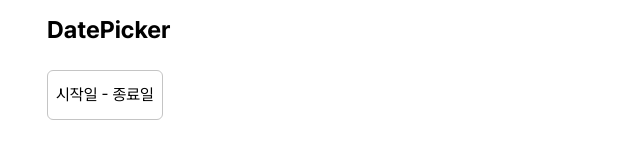
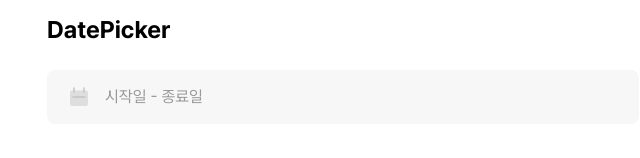
Before and after one commit to ddumini/albamate, a Next.js app: page /test/sumin in a window 1280 px wide. Shown: the part 646-804 px from the top of the page, without its empty margins (297-937 px from the left). Built offline with nearby package versions, Linux system fonts and the light colour scheme.

Commit message:
🎨 Style: date picker ui 수정 완료
style: date picker ui 수정 완료

```diff
--- a/src/shared/components/common/date-picker/index.tsx
+++ b/src/shared/components/common/date-picker/index.tsx
@@ -5,6 +5,7 @@ import '@/app/day-picker-override.css'; // react day picker 커스텀 오버라
 
 import { format } from 'date-fns';
 import { ko } from 'date-fns/locale';
+import Image from 'next/image';
 import { useEffect, useRef, useState } from 'react';
 import { DateRange, DayPicker } from 'react-day-picker';
 import { twMerge } from 'tailwind-merge';
@@ -57,15 +58,27 @@ const DatePicker = ({
   };
 
   return (
-    <div ref={containerRef} className="relative inline-block">
+    <div ref={containerRef} className="relative">
       <button
         className={twMerge(
-          'rounded-md border border-gray-200 bg-white px-8 py-12',
+          'flex h-54 w-full items-center gap-8 rounded-lg bg-background-200 px-14 text-gray-400',
+          isOpen && 'border border-gray-200',
+          dateRange?.from && dateRange?.to && 'text-black-400',
           disabled && 'cursor-not-allowed'
         )}
         disabled={disabled}
         onClick={() => setIsOpen(!isOpen)}
       >
+        <Image
+          alt="calendar"
+          height={36}
+          src={
+            dateRange?.from && dateRange?.to
+              ? '/icons/calendar-gray.svg'
+              : '/icons/calendar-fill.svg'
+          }
+          width={36}
+        />
         {getDisplayText()}
       </button>
 
```
Also changed, not shown: public/icons/calendar-gray.svg (added).
